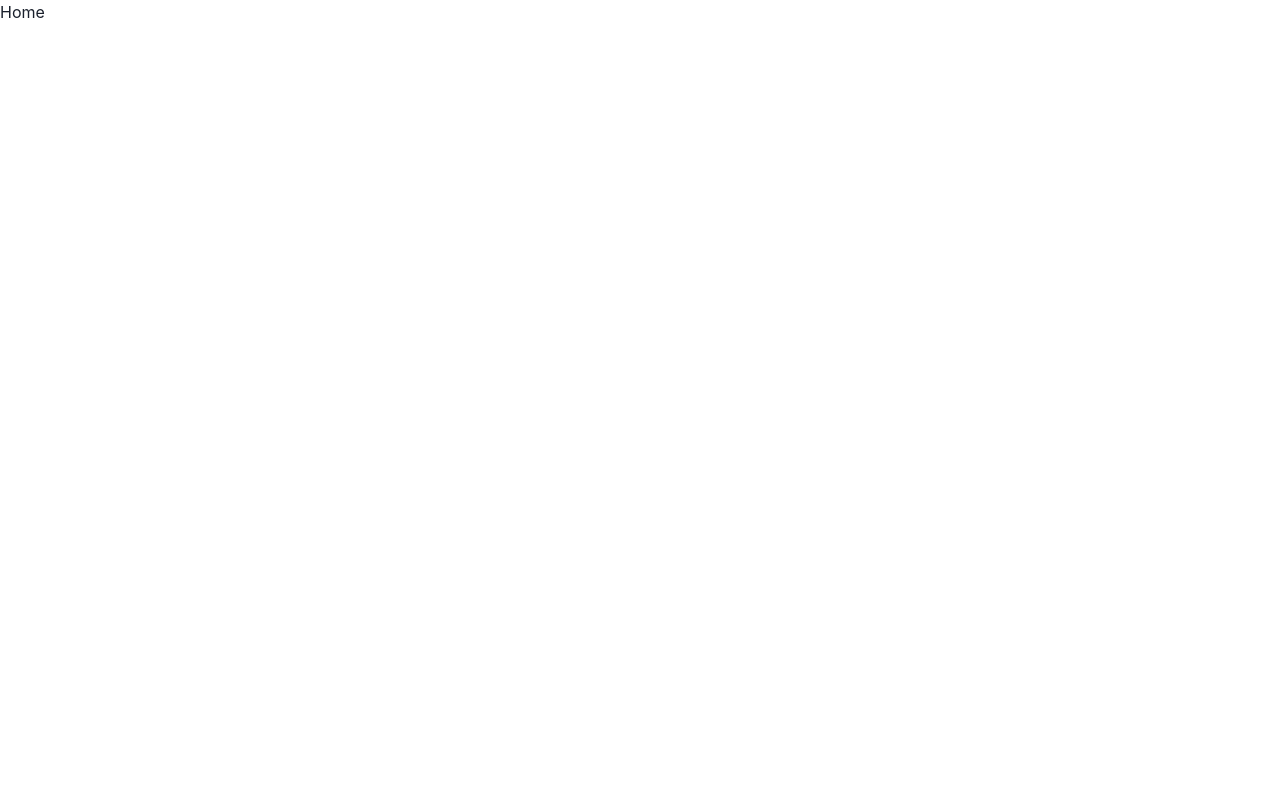
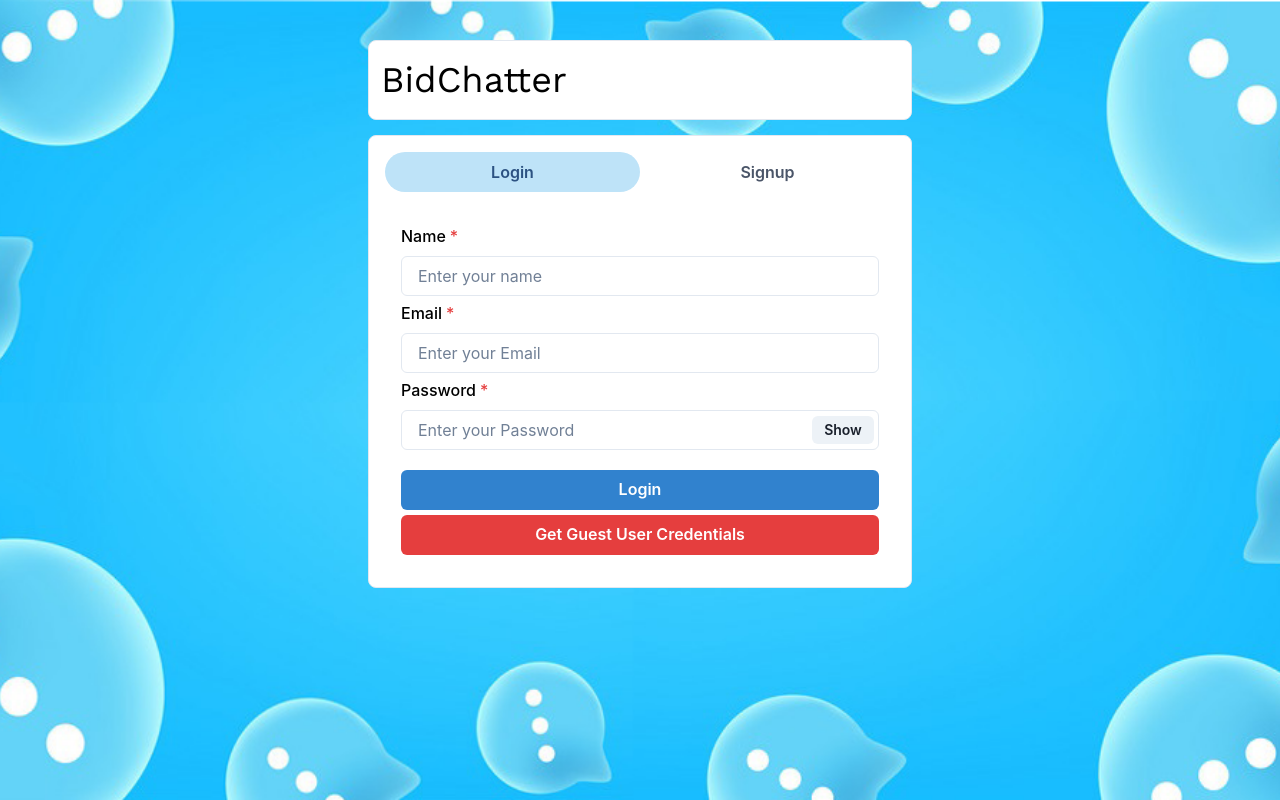
Before and after one commit to Chetana21/BidChatter, a React (Create React App) app in the folder frontend/: page / in a window 1280 px wide. Built offline with nearby package versions, Linux system fonts and the light colour scheme.

Commit message:
Making Login and signup UI

```diff
--- a/frontend/src/App.css
+++ b/frontend/src/App.css
@@ -0,0 +1,9 @@
+@import url('https://fonts.googleapis.com/css2?family=Work+Sans:ital,wght@0,100..900;1,100..900&display=swap') ;
+.App{
+    min-height: 100vh;
+    display: flex;
+    background-image: url("./background.png");
+    background-size: cover;
+    background-position: center;
+    color: black;
+}
--- a/frontend/src/Pages/Homepage.js
+++ b/frontend/src/Pages/Homepage.js
@@ -1,11 +1,54 @@
-import React from 'react'
-
+import React from "react";
+import {
+  Container,
+  Box,
+  Text,
+  Tab,
+  TabList,
+  TabPanel,
+  TabPanels,
+  Tabs,
+} from "@chakra-ui/react";
+import Login from "../components/Authentication/Login";
+import Signup from "../components/Authentication/Signup";
 const Homepage = () => {
   return (
-    <div>
-      Home
-    </div>
-  )
-}
+    <Container maxW="xl" centerContent>
+      <Box
+        d="flex"
+        justifyContent="center"
+        p={3}
+        bg={"white"}
+        w="100%"
+        m="40px 0 15px 0"
+        borderRadius="lg"
+        borderWidth="1px"
+      >
+        <Text fontSize="4xl" fontFamily="Work Sans" color="black">
+          BidChatter
+        </Text>
+      </Box>
+      <Box
+        bg="white"
+        w="100%"
+        p={4}
+        borderRadius="lg"
+        color="black "
+        borderWidth="1px"
+      >
+        <Tabs variant="soft-rounded">
+          <TabList mb="1em">
+            <Tab width="50%">Login</Tab>
+            <Tab width="50%">Signup</Tab>
+          </TabList>
+          <TabPanels>
+            <TabPanel>{<Login />}</TabPanel>
+            <TabPanel>{<Signup />}</TabPanel>
+          </TabPanels>
+        </Tabs>
+      </Box>
+    </Container>
+  );
+};
 
-export default Homepage
+export default Homepage;
--- /dev/null
+++ b/frontend/src/components/Authentication/Login.js
@@ -0,0 +1,82 @@
+import React from "react";
+import {
+  VStack,
+  FormControl,
+  FormLabel,
+  Input,
+  InputGroup,
+  InputRightElement,
+  Button,
+  Show,
+} from "@chakra-ui/react";
+import { useState } from "react";
+const Login = () => {
+     const [name, setName] = useState();
+     const [email, setEmail] = useState();
+     const [password, setPassword] = useState();
+     const [show, setShow] = useState(false);
+     //   Below function basically inverts the state of show variable
+     const handleClick = () => setShow(!show);
+     const submitHandler = () => {};
+  return (
+    <VStack spacing="5px" color="black">
+      <FormControl id="first-name" isRequired>
+        <FormLabel htmlFor="name">Name</FormLabel>
+        <Input
+          id="name"
+          placeholder="Enter your name"
+          onChange={(e) => setName(e.target.value)}
+        />
+      </FormControl>
+
+      <FormControl id="email" isRequired>
+        <FormLabel htmlFor="email">Email</FormLabel>
+        <Input
+          id="email"
+          placeholder="Enter your Email"
+          onChange={(e) => setEmail(e.target.value)}
+        />
+      </FormControl>
+
+      <FormControl id="password" isRequired>
+        <FormLabel htmlFor="password">Password</FormLabel>
+        <InputGroup>
+          <Input
+            id="password"
+            type={show ? "text" : "password"}
+            placeholder="Enter your Password"
+            onChange={(e) => setPassword(e.target.value)}
+          />
+          <InputRightElement width="4.5rem">
+            <Button h="1.75rem" size="sm" onClick={handleClick}>
+              {show ? "Hide" : "Show"}
+            </Button>
+          </InputRightElement>
+        </InputGroup>
+      </FormControl>
+      <Button
+        colorScheme="blue"
+        width="100%"
+        style={{ marginTop: 15 }}
+        onClick={submitHandler}
+      >
+        Login
+      </Button>
+
+      <Button
+        variant="solid"
+        colorScheme="red"
+        width="100%"
+        onClick={() => {
+          setEmail("guest@example.com");
+          setPassword("123456");
+        }}
+      >
+        Get Guest User Credentials
+      </Button>
+
+    </VStack>
+  );
+};
+
+export default Login;
--- /dev/null
+++ b/frontend/src/components/Authentication/Signup.js
@@ -0,0 +1,104 @@
+import {
+  VStack,
+  FormControl,
+  FormLabel,
+  Input,
+  InputGroup,
+  InputRightElement,
+  Button,
+  Show,
+} from "@chakra-ui/react";
+import React from "react";
+import { useState } from "react";
+const Signup = () => {
+  const [name, setName] = useState();
+  const [email, setEmail] = useState();
+  const [confirmpassword, setConfirmpassword] = useState();
+  const [password, setPassword] = useState();
+  const [pic, setPicl] = useState();
+  const [show, setShow] = useState(false);
+  //   Below function basically inverts the state of show variable
+  const handleClick = () => setShow(!show);
+  const postDetails = (pics) => {};
+  const submitHandler=()=>{
+
+  };
+  return (
+    <VStack spacing="5px" color="black">
+      <FormControl id="first-name" isRequired>
+        <FormLabel htmlFor="name">Name</FormLabel>
+        <Input
+          id="name"
+          placeholder="Enter your name"
+          onChange={(e) => setName(e.target.value)}
+        />
+      </FormControl>
+
+      <FormControl id="email" isRequired>
+        <FormLabel htmlFor="email">Email</FormLabel>
+        <Input
+          id="email"
+          placeholder="Enter your Email"
+          onChange={(e) => setEmail(e.target.value)}
+        />
+      </FormControl>
+
+      <FormControl id="password" isRequired>
+        <FormLabel htmlFor="password">Password</FormLabel>
+        <InputGroup>
+          <Input
+            id="password"
+            type={show ? "text" : "password"}
+            placeholder="Enter your Password"
+            onChange={(e) => setPassword(e.target.value)}
+          />
+          <InputRightElement width="4.5rem">
+            <Button h="1.75rem" size="sm" onClick={handleClick}>
+              {show ? "Hide" : "Show"}
+            </Button>
+          </InputRightElement>
+        </InputGroup>
+      </FormControl>
+
+      <FormControl id="password" isRequired>
+        <FormLabel htmlFor="confirm-password">Confirm Password</FormLabel>
+        <InputGroup>
+          <Input
+            id="confirm-password"
+            type={show ? "text" : "password"}
+            placeholder="Confirm Password"
+            onChange={(e) => setConfirmpassword(e.target.value)}
+          />
+          <InputRightElement width="4.5rem">
+            <Button h="1.75rem" size="sm" onClick={handleClick}>
+              {show ? "Hide" : "Show"}
+            </Button>
+          </InputRightElement>
+        </InputGroup>
+      </FormControl>
+
+      <FormControl id="pic">
+        <FormLabel htmlFor="pic">Upload your Picture</FormLabel>
+        <Input
+          type="file"
+          p={1.5}
+          accept="image/*"
+          id="pic"
+          placeholder="Enter your Picture"
+          onChange={(e) => postDetails(e.target.files[0])}
+        />
+      </FormControl>
+
+      <Button
+        colorScheme="blue"
+        width="100%"
+        style={{ marginTop: 15 }}
+        onClick={submitHandler}
+      >
+        Sign Up
+      </Button>
+    </VStack>
+  );
+};
+
+export default Signup;
```
Also changed, not shown: frontend/src/Pages/Chatpage.js (+7 -11 lines), frontend/src/background.png (added).
